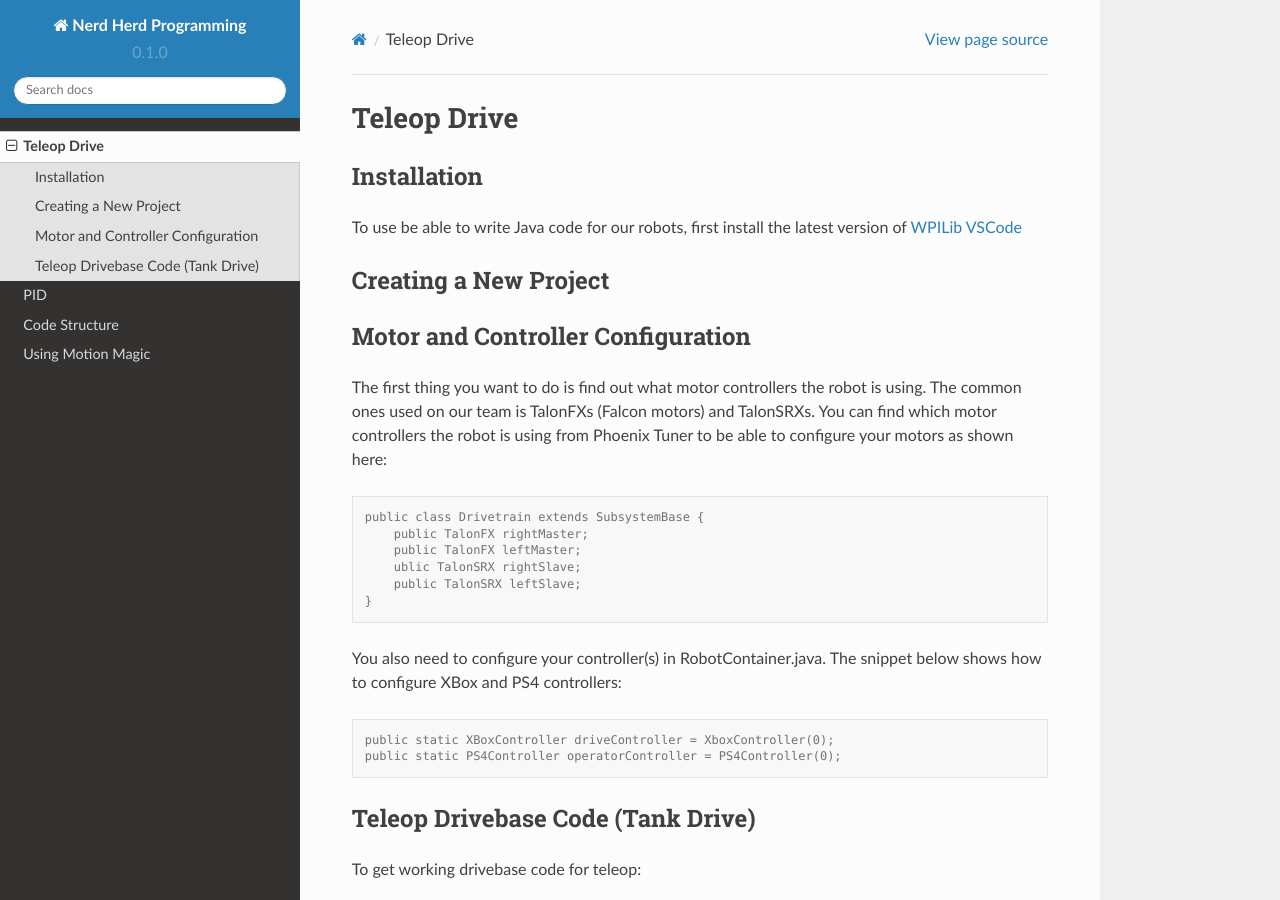
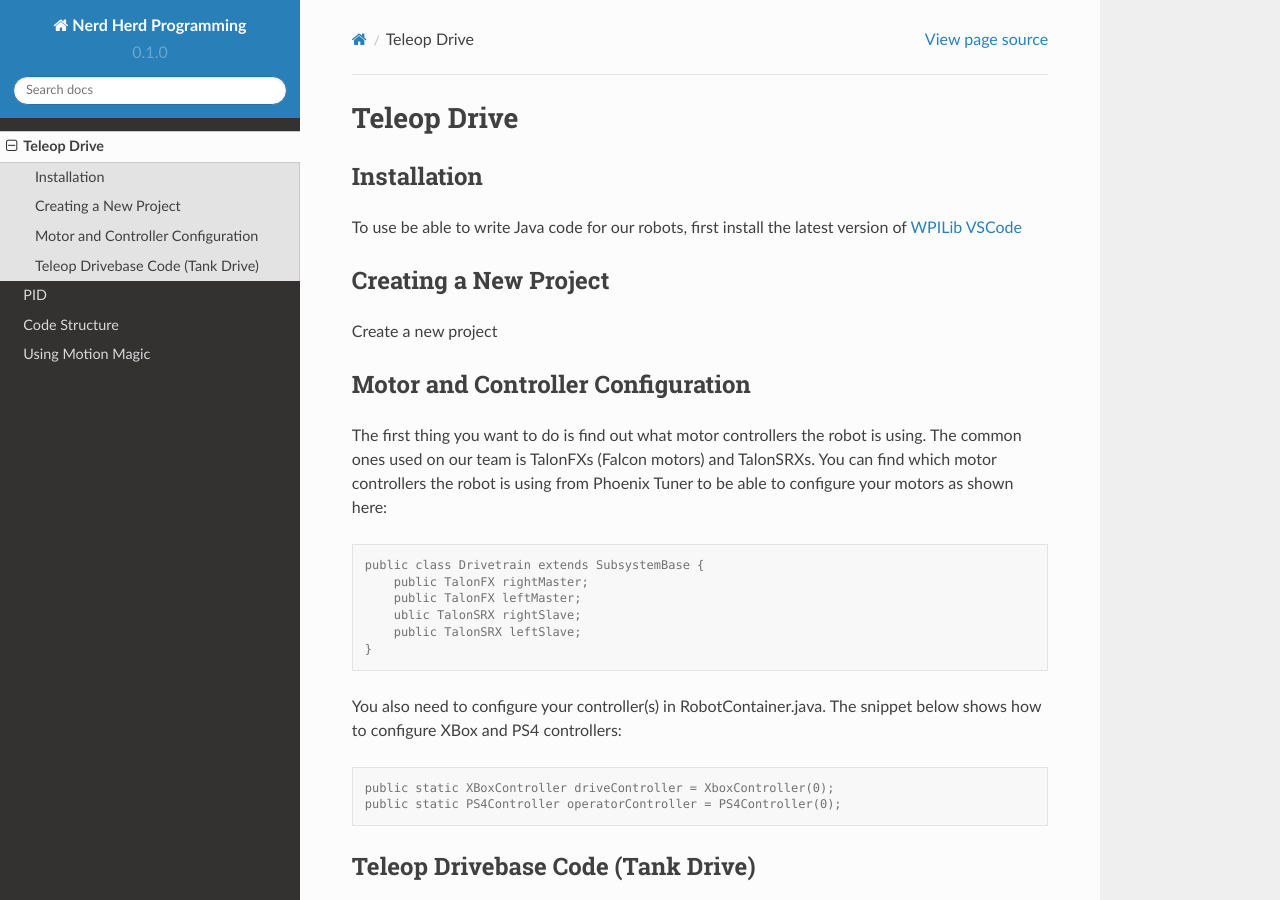
Before and after one commit to nerdherd/Documentation, a Sphinx documentation site: the page built from docs/source/teleop-drive.rst, in a window 1280 px wide and 900 px high. Built offline with Sphinx 7.4.7 and the Read the Docs theme 2.0.0, drawn with Linux system fonts in a browser that asks for light colours.

Commit message:
Update teleop-drive.rst

```diff
--- a/docs/source/teleop-drive.rst
+++ b/docs/source/teleop-drive.rst
@@ -12,6 +12,8 @@ To use be able to write Java code for our robots, first install the latest versi
 
 Creating a New Project
 ------------
+
+Create a new project
 
 .. _motor-and-controller-configuration:
 Motor and Controller Configuration
```
